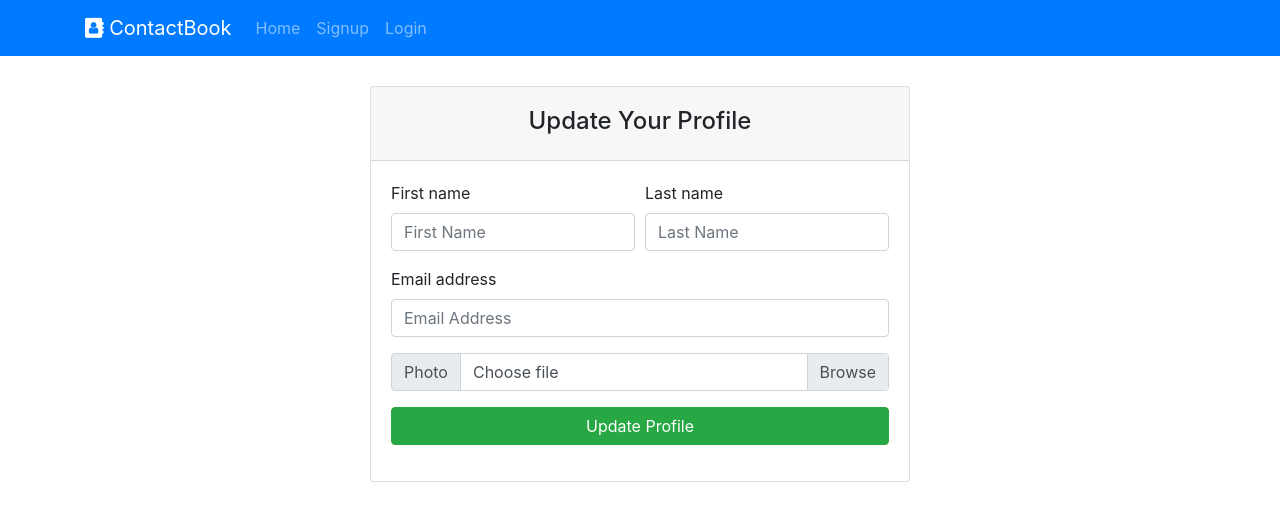
After one commit to samhayder/php-hasinHayder, a PHP site: page /edit-profile.php in a window 1280 px wide. The commit adds this page. Shown: the top 521 px of the page. Run offline with PHP 8.4, Linux system fonts and the light colour scheme.

Commit message:
contacts-book-> complete

```diff
--- a/projects/contacts-book/components/nav.php
+++ b/projects/contacts-book/components/nav.php
@@ -3,6 +3,7 @@
 require_once "includes/config.php";
 
 $user = $_SESSION['user'] ?? [];
+$currentPage = $_SERVER['REQUEST_URI'] ?? '';
 ?>
 
 <nav class="navbar navbar-expand-lg navbar-dark bg-primary">
@@ -16,41 +17,55 @@ $user = $_SESSION['user'] ?? [];
     </button>
     <div class="collapse navbar-collapse" id="navbarNavDropdown">
       <ul class="navbar-nav">
-        <li class="nav-item  active">
+        <li
+          class="nav-item  <?php if ( $currentPage == BASEURL ): echo "active";endif;?>">
           <a class="nav-link" href="<?php echo BASEURL; ?>">Home <span
               class="sr-only">(current)</span></a>
         </li>
 
         <!-- user not login-> show this li -->
         <?php if ( empty( $user ) ): ?>
-        <li class="nav-item">
-          <a class="nav-link" href="<?php echo BASEURL; ?>signup.php">Signup</a>
+        <li
+          class="nav-item <?php if ( $currentPage == BASEURL . "signup.php" ): echo "active";endif;?>">
+          <a class="nav-link"
+            href="<?php echo BASEURL . "signup.php"; ?>">Signup</a>
         </li>
-        <li class="nav-item">
-          <a class="nav-link" href="<?php echo BASEURL; ?>login.php">Login</a>
+        <li
+          class="nav-item <?php if ( $currentPage == BASEURL . "login.php" ): echo "active";endif;?>">
+          <a class="nav-link"
+            href="<?php echo BASEURL . "login.php"; ?>">Login</a>
         </li>
         <?php endif;?>
 
         <!-- check user login -> show this li -->
         <?php if ( !empty( $user ) ): ?>
-        <li class="nav-item">
-          <a class="nav-link" href="<?php echo BASEURL; ?>add-contact.php">Add
+        <li
+          class="nav-item <?php if ( $currentPage == BASEURL . "add-contact.php" ): echo "active";endif;?>">
+          <a class="nav-link"
+            href="<?php echo BASEURL . "add-contact.php"; ?>">Add
             Contact</a>
         </li>
-        <li class="nav-item dropdown ">
+        <li
+          class="nav-item dropdown <?php if ( $currentPage == BASEURL . "profile.php" || $currentPage == BASEURL . "edit-profile.php" || $currentPage == BASEURL . "change-password.php" ): echo "active";endif;?>">
           <a class="nav-link dropdown-toggle"
-            href="<?php echo BASEURL; ?>profile.php" id="navbarDropdownMenuLink"
-            role="button" data-toggle="dropdown" aria-haspopup="true"
-            aria-expanded="false">
+            href="<?php echo BASEURL . "profile.php"; ?>"
+            id="navbarDropdownMenuLink" role="button" data-toggle="dropdown"
+            aria-haspopup="true" aria-expanded="false">
             <?php
 echo !empty( $user['first_name'] ) ? ucfirst( $user['first_name'] ) : "Guest";
 ?>
           </a>
           <div class="dropdown-menu" aria-labelledby="navbarDropdownMenuLink">
             <a class="dropdown-item"
-              href="<?php echo BASEURL; ?>profile.php">Profile</a>
+              href="<?php echo BASEURL . "profile.php"; ?>">Profile</a>
             <a class="dropdown-item"
-              href="<?php echo BASEURL; ?>logout.php">Logout</a>
+              href="<?php echo BASEURL . "edit-profile.php"; ?>">Edit
+              Profile</a>
+            <a class="dropdown-item"
+              href="<?php echo BASEURL . "change-password.php"; ?>">Change
+              Password</a>
+            <a class="dropdown-item"
+              href="<?php echo BASEURL . "logout.php"; ?>">Logout</a>
           </div>
         </li>
         <?php endif;?>
--- /dev/null
+++ b/projects/contacts-book/edit-profile.php
@@ -0,0 +1,78 @@
+<?php
+// Include Base URL
+require_once "includes/config.php";
+// Header
+include_once "components/header.php";
+// Login Nav
+include_once "components/nav.php";
+
+?>
+
+<main role="main" class="container">
+  <style>
+  .wrapper {
+    padding-top: 30px;
+  }
+
+  </style>
+  <div class="row justify-content-center wrapper">
+    <div class="col-md-6">
+
+      <!-- Show Success Message -->
+      <?php successMsg();?>
+
+      <!-- Show Error Message -->
+      <?php errorMsg();?>
+
+      <div class="card">
+        <header class="card-header">
+          <h4 class="card-title mt-2 text-center">Update Your Profile</h4>
+        </header>
+        <article class="card-body">
+          <form method="POST"
+            action="<?php echo BASEURL . "actions/edit-profile_action.php"; ?>"
+            enctype="multipart/form-data">
+            <div class="form-row">
+              <div class="col form-group">
+                <label>First name </label>
+                <input type="text" name="fname" class="form-control"
+                  placeholder="First Name">
+              </div> <!-- form-group end.// -->
+              <div class="col form-group">
+                <label>Last name</label>
+                <input type="text" name="lname" class="form-control"
+                  placeholder="Last Name">
+              </div> <!-- form-group end.// -->
+            </div> <!-- form-row end.// -->
+            <div class="form-group">
+              <label>Email address</label>
+              <input type="text" name="email" class="form-control"
+                placeholder="Email Address">
+            </div>
+            <div class="form-group input-group">
+              <div class="input-group-prepend">
+                <span class="input-group-text" id="photo">Photo</span>
+              </div>
+              <div class="custom-file">
+                <input type="file" name="photo" class="custom-file-input"
+                  id="contact_photo">
+                <label class="custom-file-label" for="contact_photo">Choose
+                  file</label>
+              </div>
+            </div>
+            <div class="form-group">
+              <button type="submit" name="updateProfile"
+                class="btn btn-success btn-block"> Update Profile</button>
+            </div>
+
+          </form>
+        </article>
+      </div>
+    </div>
+
+  </div>
+
+  <?php
+// Footer
+include_once "components/footer.php";
+?>
```
Also changed, not shown: projects/contacts-book/index.php (+20 -9 lines), projects/contacts-book/actions/edit-profile_action.php (added), projects/contacts-book/change-password.php (added).
